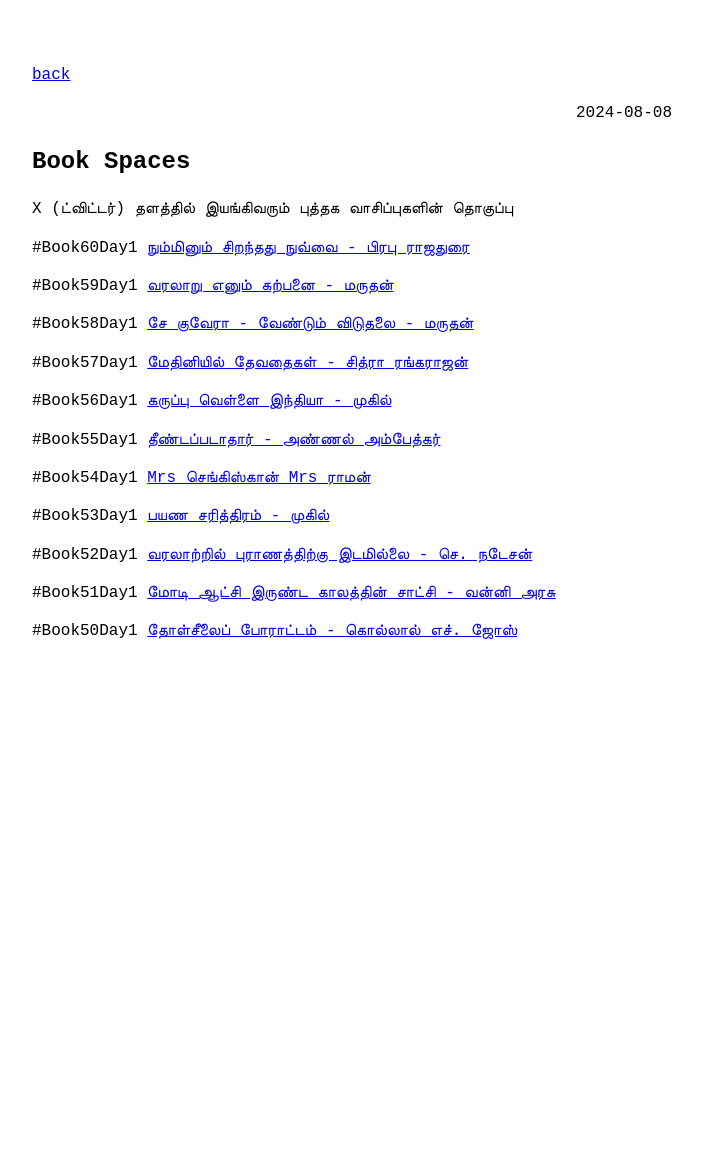
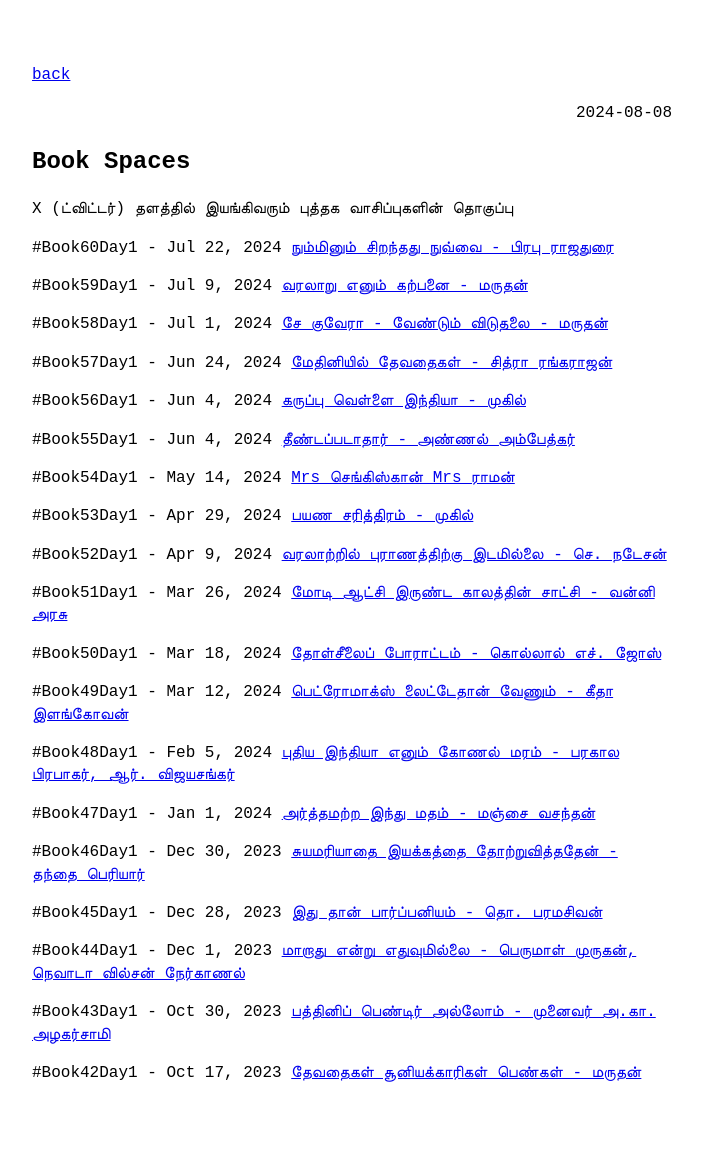
Before and after one commit to VallarasuS/Vallarasu.in, a Jekyll site: the page built from docs/_posts/2024-08-08-book-spaces.md, in a window 1280 px wide. Shown: the whole page, without its empty margins (288-990 px from the left). Built offline with Jekyll 4.4.1, drawn with Linux system fonts in a browser that asks for light colours; before the commit the page ends 900 px from its top, so only the background shows below that.

Commit message:
Update 2024-08-08-book-spaces.md

```diff
--- a/docs/_posts/2024-08-08-book-spaces.md
+++ b/docs/_posts/2024-08-08-book-spaces.md
@@ -5,35 +5,59 @@
 
 X (ட்விட்டர்) தளத்தில் இயங்கிவரும் புத்தக வாசிப்புகளின் தொகுப்பு
 
-#Book60Day1
+#Book60Day1 - Jul 22, 2024
 [நும்மினும் சிறந்தது நுவ்வை - பிரபு ராஜதுரை](https://x.com/i/spaces/1lPKqONEmkQJb)
 
-#Book59Day1
+#Book59Day1 - Jul 9, 2024
 [வரலாறு எனும் கற்பனை - மருதன்](https://x.com/i/spaces/1yNxagaaqVEGj)
 
-#Book58Day1
+#Book58Day1 - Jul 1, 2024
 [சே குவேரா - வேண்டும் விடுதலை - மருதன்](https://x.com/i/spaces/1zqJVqjajZDGB)
 
-#Book57Day1
+#Book57Day1 - Jun 24, 2024
 [மேதினியில் தேவதைகள் - சித்ரா ரங்கராஜன்](https://x.com/i/spaces/1zqKVqYAAnnxB)
 
-#Book56Day1
+#Book56Day1 - Jun 4, 2024
 [கருப்பு வெள்ளை இந்தியா - முகில்](https://x.com/i/spaces/1yoKMwWQOnXJQ)
 
-#Book55Day1
+#Book55Day1 - Jun 4, 2024
 [தீண்டப்படாதார் - அண்ணல் அம்பேத்கர்](https://x.com/i/spaces/1djGXNQgWLvxZ)
 
-#Book54Day1
+#Book54Day1 - May 14, 2024
 [Mrs செங்கிஸ்கான் Mrs ராமன்](https://x.com/i/spaces/1vOGwjaozbLKB)
 
-#Book53Day1
+#Book53Day1 - Apr 29, 2024
 [பயண சரித்திரம் - முகில்](https://x.com/i/spaces/1mnxepOnoaaJX)
 
-#Book52Day1
+#Book52Day1 - Apr 9, 2024
 [வரலாற்றில் புராணத்திற்கு இடமில்லை - செ. நடேசன்](https://x.com/i/spaces/1rmxPMOjzEEKN)
 
-#Book51Day1
+#Book51Day1 - Mar 26, 2024
 [மோடி ஆட்சி இருண்ட காலத்தின் சாட்சி - வன்னி அரசு](https://x.com/i/spaces/1RDGllZemPlGL)
 
-#Book50Day1
+#Book50Day1 - Mar 18, 2024
 [தோள்சீலைப் போராட்டம் - கொல்லால் எச். ஜோஸ்](https://x.com/i/spaces/1nAKEaMreRnKL)
+
+#Book49Day1 - Mar 12, 2024
+[பெட்ரோமாக்ஸ் லைட்டேதான் வேணும் - கீதா இளங்கோவன்](https://x.com/i/spaces/1yoKMwqRAgeJQ)
+
+#Book48Day1 - Feb 5, 2024
+[புதிய இந்தியா எனும் கோணல் மரம் - பரகால பிரபாகர், ஆர். விஜயசங்கர்](https://x.com/i/spaces/1LyxBnlYmRPxN)
+
+#Book47Day1 - Jan 1, 2024
+[அர்த்தமற்ற இந்து மதம் - மஞ்சை வசந்தன்](https://x.com/i/spaces/1DXGyjQlBZPJM)
+
+#Book46Day1 - Dec 30, 2023
+[சுயமரியாதை இயக்கத்தை தோற்றுவித்ததேன் - தந்தை பெரியார்](https://x.com/i/spaces/1RDxllMDMgrxL)
+
+#Book45Day1 - Dec 28, 2023
+[இது தான் பார்ப்பனியம் - தொ. பரமசிவன்](https://x.com/i/spaces/1YpKkwMyYaNKj)
+
+#Book44Day1 - Dec 1, 2023
+[மாறாது என்று எதுவுமில்லை - பெருமாள் முருகன், நெவாடா வில்சன் நேர்காணல்](https://x.com/i/spaces/1gqxvQmyPzqJB)
+
+#Book43Day1 - Oct 30, 2023
+[பத்தினிப் பெண்டிர் அல்லோம் - முனைவர் அ.கா. அழகர்சாமி](https://x.com/i/spaces/1gqxvQLPMreJB)
+
+#Book42Day1 - Oct 17, 2023
+[தேவதைகள் சூனியக்காரிகள் பெண்கள் - மருதன்](https://x.com/i/spaces/1jMJgmbadzeKL)
```
